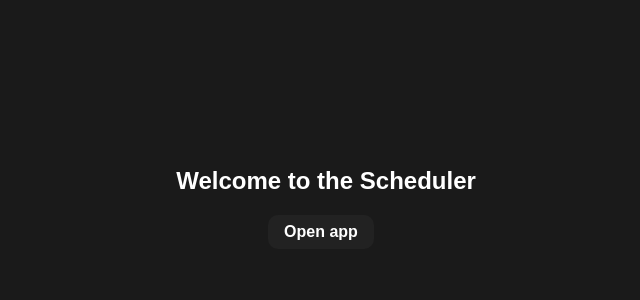
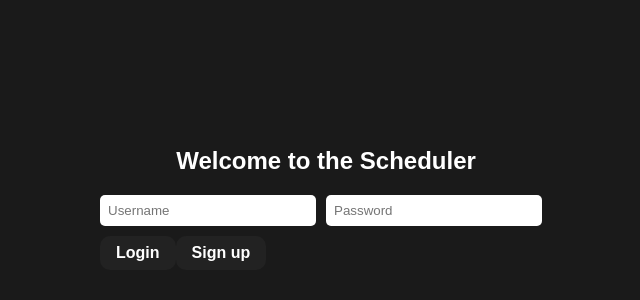
Before and after one commit to nicomilette/Scheduler, a React (Create React App) app: page / in a window 1280 px wide. Shown: the part 200-500 px from the top of the page, without its empty margins (314-954 px from the left). Built offline with nearby package versions, Linux system fonts and the light colour scheme.

Commit message:
Login Page

```diff
--- a/src/WelcomePage.css
+++ b/src/WelcomePage.css
@@ -14,8 +14,9 @@
   margin-bottom: 20px;
 }
 
-.enter-button {
-  margin-right: 10px;
+.login-button,
+.signup-button {
+  margin-top: 10px;
   background-color: #222;
   color: #fff;
   border: none;
@@ -26,6 +27,20 @@
   border-radius: 10px;
 }
 
-.enter-button:hover {
+.login-button:hover,
+.signup-button:hover {
   background-color: #666;
 }
+
+.input-container {
+  margin-bottom: 10px;
+}
+
+input[type='text'],
+input[type='password'] {
+  width: 200px;
+  padding: 8px;
+  border-radius: 5px;
+  border: none;
+  margin-right: 10px;
+}
--- a/src/WelcomePage.js
+++ b/src/WelcomePage.js
@@ -1,32 +1,68 @@
-
-
-import React from 'react';
+import React, { useState } from 'react';
 import './WelcomePage.css'; // Import the CSS file for styling
-import { BrowserRouter as Router, Link, Route, Routes, useNavigate, navigate } from 'react-router-dom';
-
-
-
+import { BrowserRouter as Router, Link, Route, Routes, useNavigate } from 'react-router-dom';
 
 import HomePage from './HomePage';
 
-
 function WelcomePage() {
-
   const navigate = useNavigate();
+  const [username, setUsername] = useState('');
+  const [password, setPassword] = useState('');
 
   const handleOpenHomePage = () => {
     navigate('/homepage');
   };
 
+  const handleUsernameChange = (event) => {
+    setUsername(event.target.value);
+  };
+
+  const handlePasswordChange = (event) => {
+    setPassword(event.target.value);
+  };
+
+  const handleLogin = (event) => {
+    event.preventDefault();
+    // Perform login logic here
+    console.log('Username:', username);
+    console.log('Password:', password);
+  };
+
+  const handleSignUp = (event) => {
+    event.preventDefault();
+    // Perform signup logic here
+    console.log('Username:', username);
+    console.log('Password:', password);
+  };
+
   return (
     <div className="welcome-page">
       <h1 className="welcome-title">Welcome to the Scheduler</h1>
-
-
-      <Link to="/homepage">
-          <button className="enter-button" onClick={handleOpenHomePage}>Open app</button>
-        </Link>
-        <Routes> <Route path="/HomePage" exact element={<HomePage/>} /> </Routes>
+      <form>
+        <input
+          type="text"
+          placeholder="Username"
+          value={username}
+          onChange={handleUsernameChange}
+        />
+        <input
+          type="password"
+          placeholder="Password"
+          value={password}
+          onChange={handlePasswordChange}
+        />
+        <div className="button-container">
+          <button type="submit" className="login-button" onClick={handleLogin}>
+            Login
+          </button>
+          <button type="submit" className="signup-button" onClick={handleSignUp}>
+            Sign up
+          </button>
+        </div>
+      </form>
+      <Routes>
+        <Route path="/HomePage" exact element={<HomePage />} />
+      </Routes>
     </div>
   );
 }
```
